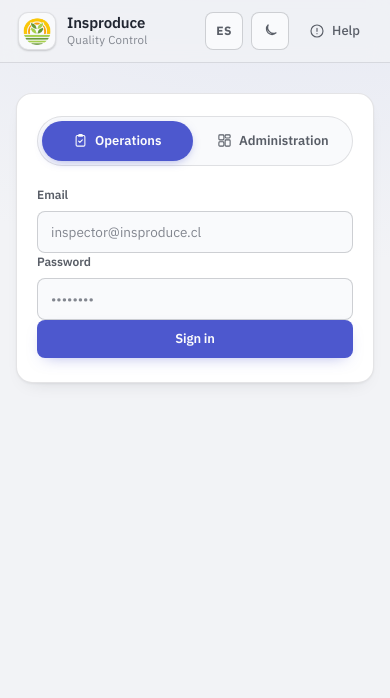
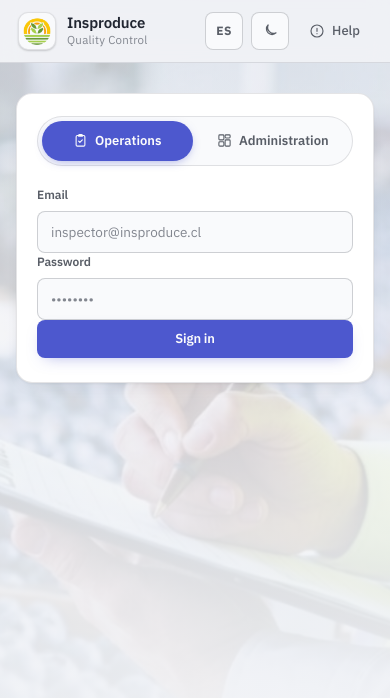
Before and after one commit to HaruP0N/insproduce, a Next.js app: page / in a window 390 px wide. Shown: the top 698 px of the page. Built offline with nearby package versions, Linux system fonts and the light colour scheme.

Commit message:
Portal movil: fondo dinamico segun rol con crossfade

```diff
--- a/src/components/PortalLogin.js
+++ b/src/components/PortalLogin.js
@@ -132,6 +132,10 @@ export default function PortalLogin() {
       {/* Móvil/tablet: una sola tarjeta con switch Admin/Inspector (inspector por defecto:
           es quien trabaja desde el celular en terreno). Visible solo ≤860px vía CSS. */}
       <main className="portal-mobile">
+        {/* Fondo según el rol elegido (crossfade entre las dos fotos del portal) */}
+        <div className="pm-bg" style={{ backgroundImage: "url('/bg-ops.jpg')", opacity: state === 'admin' ? 0 : 0.5 }} />
+        <div className="pm-bg" style={{ backgroundImage: "url('/bg-admin.jpg')", opacity: state === 'admin' ? 0.5 : 0 }} />
+        <div className="pm-tint" />
         <div className="pm-card">
           <div className="pm-seg" role="tablist">
             <button type="button" className={state !== 'admin' ? 'on' : ''} onClick={() => open('ops')}>
--- a/src/styles/ds.css
+++ b/src/styles/ds.css
@@ -671,3 +671,19 @@ tr:hover .row-actions { opacity: 1; }
     box-shadow: 0 3px 10px -3px var(--accent-line);
   }
 }
+
+/* Fondo dinámico del portal móvil (foto del rol seleccionado, con crossfade) */
+.pm-bg {
+  position: absolute; inset: 0;
+  background-size: cover; background-position: center;
+  transition: opacity .55s var(--ease);
+  pointer-events: none;
+}
+.pm-tint {
+  position: absolute; inset: 0; pointer-events: none;
+  background: linear-gradient(180deg, color-mix(in oklab, var(--bg) 45%, transparent) 0%, var(--bg) 94%);
+}
+@media (max-width: 860px) {
+  .portal-mobile { position: relative; }
+  .pm-card { position: relative; z-index: 2; }
+}
```
